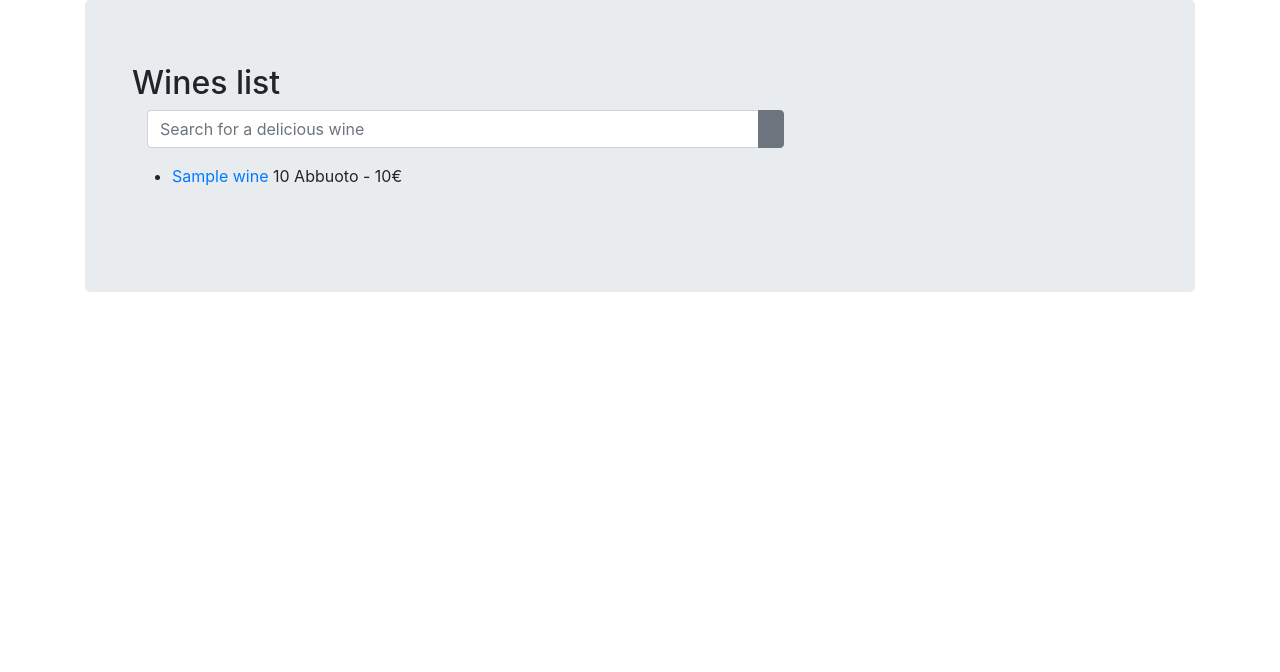
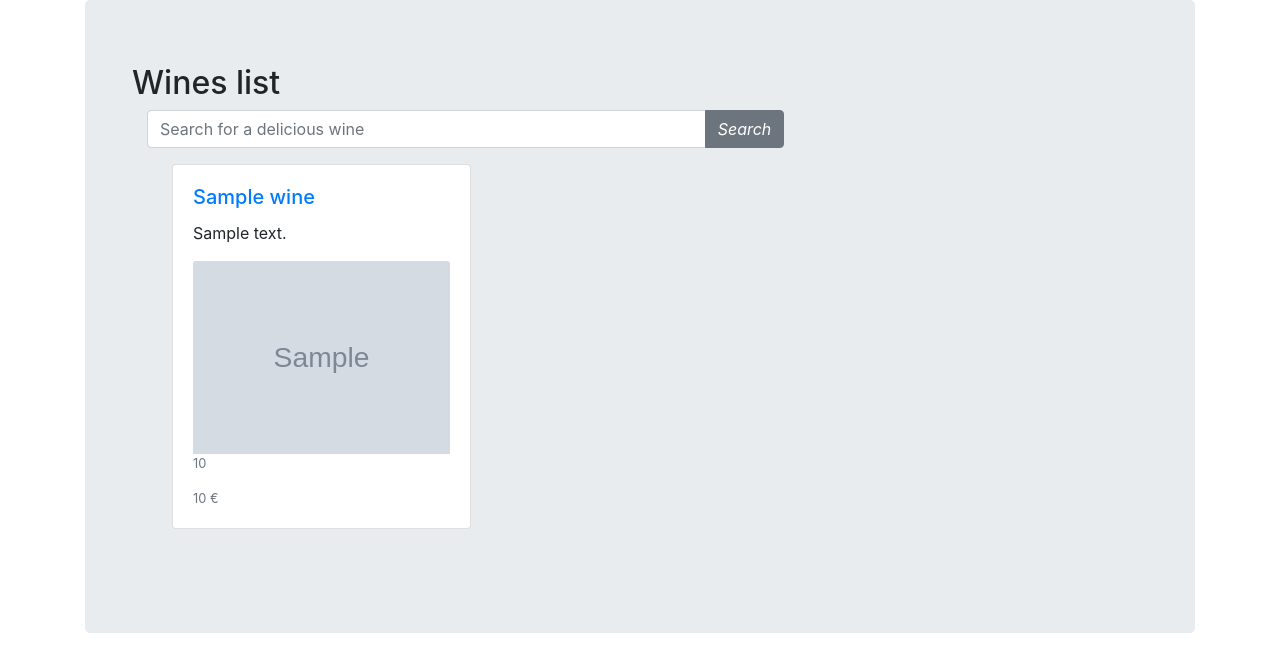
Before and after one commit to Mixiir/warket, a Django app: page / in a window 1280 px wide. Shown: the part 56-728 px from the top of the page. Run offline with Django 4.2, Linux system fonts and the light colour scheme; tables that the repository leaves empty hold one stand-in row (values such as "Sample post"); grey boxes marked "Sample" are stand-in pictures; some libraries are stand-ins or nearby versions.

Commit message:
Home view changed to double table

```diff
--- a/warket_viewer/templates/list_wines.html
+++ b/warket_viewer/templates/list_wines.html
@@ -7,8 +7,8 @@
             <div class="input-group">
               <input type="text" class="form-control" placeholder="Search for a delicious wine" name="search">
                 <div class="input-group-append">
-                <button class="btn btn-secondary" type="submit">
-                  <i class="bi bi-search"></i>
+                <button class="btn btn-secondary" type="submit" >
+                  <i class="bi bi-search">Search</i>
                 </button>
               </div>
             </div>
@@ -16,9 +16,20 @@
         </div>
           <ul>
             {% for wine in wines_data %}
-              <li><a href ="{% url 'detail_wine' wine.pk %}">{{ wine.name }}</a>    {{ wine.vintage }}  {{ wine.variety }}   -
-                  {{ wine.price_per_unit }}€</li>
-            {% endfor %}
+            {% if forloop.first %}<div class="row">{% endif %}
+              <div class="col-sm-6">
+                <div class="card">
+                  <div class="card-body">
+                    <h5 class="card-title">  <a href ="wine/{{ wine.pk }}">{{ wine.name }}</a></h5>
+                      <p class="card-text">{{ wine.description }}</p>
+                      <img src="{{ wine.image.url }}" class="card-img-top" alt="...">
+                        <p class="card-text"><small class="text-muted">{{ wine.vintage }}</small></p>
+                        <p class="card-text"><small class="text-muted">{{ wine.price_per_unit }} €</small></p>
+                  </div>
+                </div>
+              </div>
+            {% if forloop.counter|divisibleby:2 %}</div><div class="row">{% endif %}
+            {% if forloop.last %}</div>{% endif %} {% endfor %}
           </ul>
 <br>
 {% endblock %}
```
